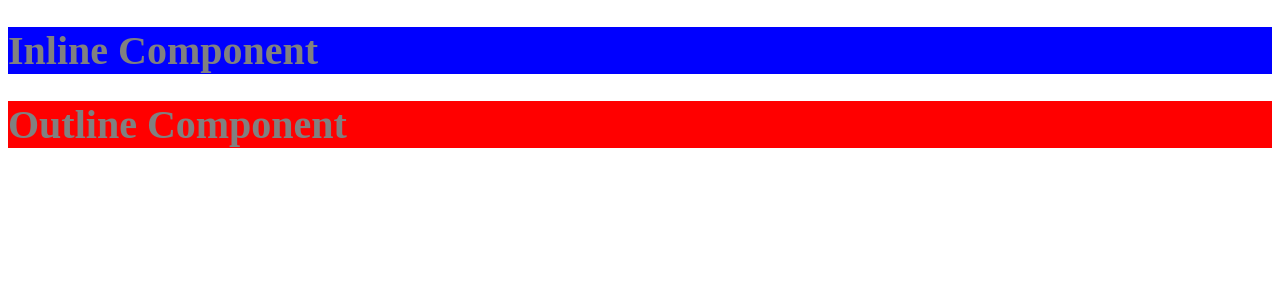
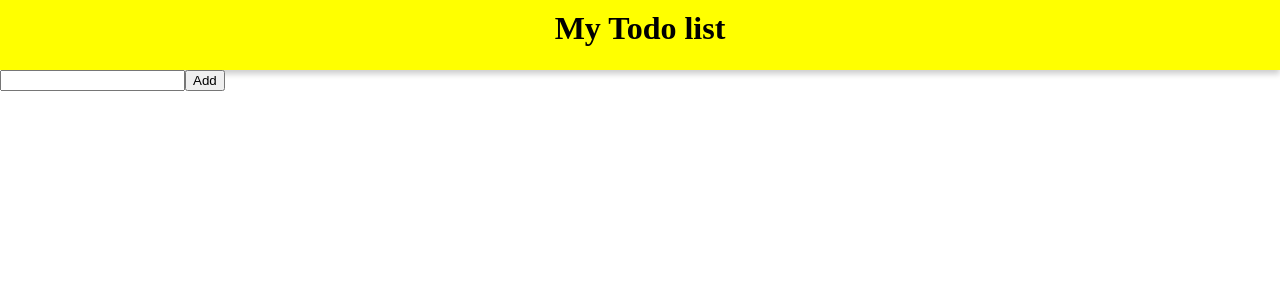
Before and after one commit to calebtolorunleke/donezo_app, a React (Vite) app: page / in a window 1280 px wide. Shown: the top 300 px of the page. Built offline with nearby package versions, Linux system fonts and the light colour scheme.

Commit message:
feat: update the set agenda state to update each addition on load

```diff
--- /dev/null
+++ b/src/App.css
@@ -0,0 +1,3 @@
+body {
+  margin: 0;
+}
--- a/src/App.jsx
+++ b/src/App.jsx
@@ -1,14 +1,17 @@
 import React from "react";
-import InlineComponent from "./components/InlineComponent";
-import OutlineComponent from "./components/OutlineComponent";
-// import Todo from "./components/Todo";
+// import InlineComponent from "./components/InlineComponent";
+// import OutlineComponent from "./components/OutlineComponent";
+import Todo from "./components/Todo";
+import Header from "./components/Header";
+import "./App.css";
 
 const App = () => {
   return (
     <div>
-      {/* <Todo /> */}
-      <InlineComponent />
-      <OutlineComponent />
+      <Header />
+      <Todo />
+      {/* <InlineComponent />
+      <OutlineComponent /> */}
     </div>
   );
 };
--- /dev/null
+++ b/src/components/Form.jsx
@@ -0,0 +1,26 @@
+import { useState } from "react";
+
+const Form = ({ todos, setTodos }) => {
+  const [todo, setTodo] = useState("");
+
+  const handleSubmit = (e) => {
+    e.preventDefault();
+    setTodos([...todos, todo]);
+    setTodo("");
+  };
+
+  return (
+    <form>
+      <input
+        onChange={(e) => setTodo(e.target.value)}
+        value={todo}
+        type="text"
+      />
+      <button onClick={handleSubmit} type="submit">
+        Add
+      </button>
+    </form>
+  );
+};
+
+export default Form;
--- /dev/null
+++ b/src/components/Header.jsx
@@ -0,0 +1,7 @@
+import styles from "./header.module.css";
+
+const Header = () => {
+  return <div className={styles.header}>My Todo list</div>;
+};
+
+export default Header;
--- a/src/components/Todo.jsx
+++ b/src/components/Todo.jsx
@@ -1,32 +1,17 @@
+import TodoItem from "./TodoItem";
+import Form from "./Form";
+import TodoList from "./TodoList";
+
 import { useState } from "react";
-import TodoItem from "./TodoItem";
 
 const Todo = () => {
-  const [todo, setTodo] = useState("");
   const [todos, setTodos] = useState([]);
-
-  const handleSubmit = (e) => {
-    e.preventDefault();
-    setTodos([...todos, todo]);
-    setTodo("");
-  };
 
   return (
     <div>
-      <form>
-        <input
-          onChange={(e) => setTodo(e.target.value)}
-          value={todo}
-          type="text"
-        />
-        <button onClick={handleSubmit} type="submit">
-          Add
-        </button>
-      </form>
+      <Form todos={todos} setTodos={setTodos} />
 
-      {todos.map((item) => (
-        <TodoItem key={item} item={item} />
-      ))}
+      <TodoList todos={todos} />
     </div>
   );
 };
--- /dev/null
+++ b/src/components/TodoList.jsx
@@ -0,0 +1,14 @@
+import TodoItem from "./TodoItem";
+
+const TodoList = ({ todos }) => {
+  return (
+    <div>
+      {" "}
+      {todos.map((item) => (
+        <TodoItem key={item} item={item} />
+      ))}
+    </div>
+  );
+};
+
+export default TodoList;
--- /dev/null
+++ b/src/components/header.module.css
@@ -0,0 +1,9 @@
+.header {
+  background-color: yellow;
+  text-align: center;
+  font-weight: bold;
+  height: 50px;
+  padding: 10px;
+  font-size: 2em;
+  box-shadow: 0px 4px 6px rgb(0, 0, 0, 0.2);
+}
```
